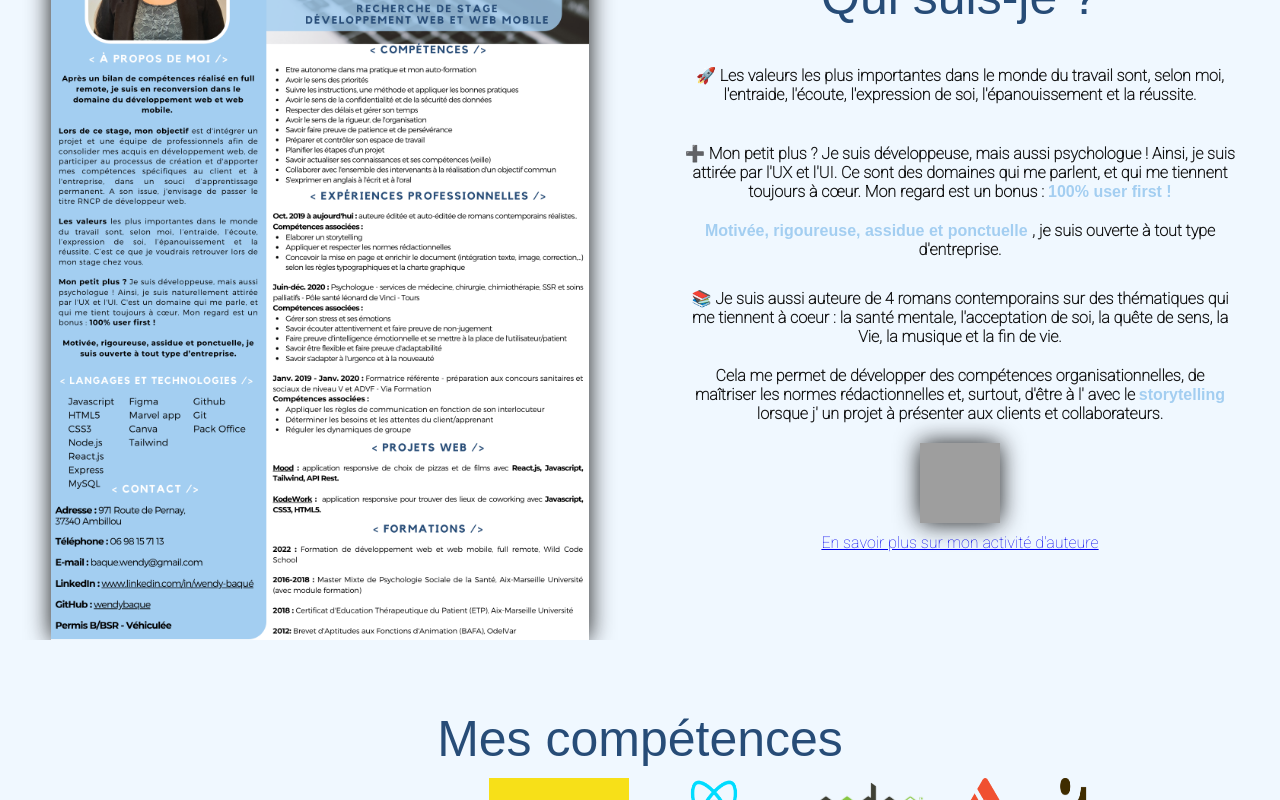
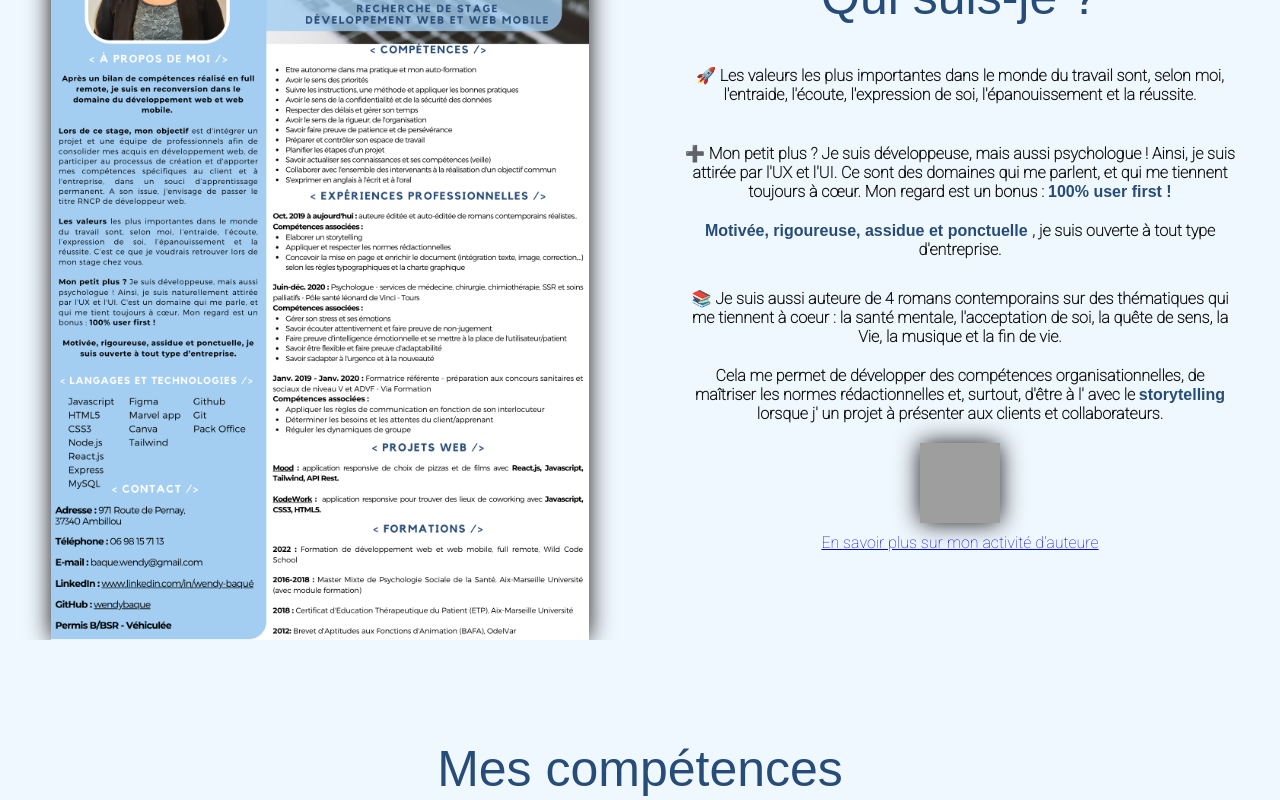
Before and after one commit to wendybaque/Portfolio-vite, a React (Vite) app in the folder frontend/: page / in a window 1280 px wide. Shown: the part 940-1740 px from the top of the page. Built offline with nearby package versions, Linux system fonts and the light colour scheme; grey boxes are pictures that could not be loaded.

Commit message:
Change span color in the about section and add padding in section titles

```diff
--- a/frontend/src/components/About.jsx
+++ b/frontend/src/components/About.jsx
@@ -23,11 +23,14 @@ function About() {
           ➕ Mon petit plus ? Je suis développeuse, mais aussi psychologue !
           Ainsi, je suis attirée par l&apos;UX et l&apos;UI. Ce sont des
           domaines qui me parlent, et qui me tiennent toujours à cœur. Mon
-          regard est un bonus : <span>100% user first ! </span>
+          regard est un bonus :{" "}
+          <span className="spanabout">100% user first ! </span>
         </p>
         <p className="about-description">
-          <span>Motivée, rigoureuse, assidue et ponctuelle </span>, je suis
-          ouverte à tout type d&apos;entreprise.
+          <span className="spanabout">
+            Motivée, rigoureuse, assidue et ponctuelle{" "}
+          </span>
+          , je suis ouverte à tout type d&apos;entreprise.
         </p>
         <div className="about-auteure-wrapper">
           <p className="about-auteure">
@@ -39,8 +42,8 @@ function About() {
           <p className="about-auteure">
             Cela me permet de développer des compétences organisationnelles, de
             maîtriser les normes rédactionnelles et, surtout, d&apos;être à
-            l&apos; avec le <span>storytelling</span> lorsque j&apos; un projet
-            à présenter aux clients et collaborateurs.{" "}
+            l&apos; avec le <span className="spanabout">storytelling</span>{" "}
+            lorsque j&apos; un projet à présenter aux clients et collaborateurs.{" "}
           </p>
           <img
             src={logoauteure}
--- a/frontend/src/components/about.css
+++ b/frontend/src/components/about.css
@@ -106,3 +106,7 @@
   filter: drop-shadow(0 0 0.75rem #141414);
   border-radius: 5px;
 }
+
+.spanabout {
+  color: var(--second-color);
+}
--- a/frontend/src/components/projectlist.css
+++ b/frontend/src/components/projectlist.css
@@ -13,6 +13,7 @@
 }
 
 .project-list-title {
+  padding: 10px;
   color: var(--second-color);
   font-family: "Baskerville", sans-serif;
   font-size: 50px;
--- a/frontend/src/components/skills.css
+++ b/frontend/src/components/skills.css
@@ -23,6 +23,7 @@
   padding: 5px 10px 10px 5px;
 }
 .skills-title {
+  padding: 30px;
   color: var(--second-color);
   font-family: "Baskerville", sans-serif;
   font-size: 50px;
```
